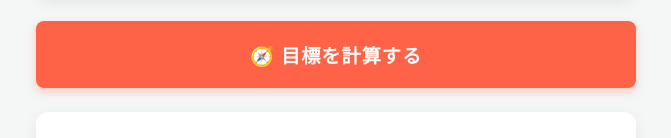
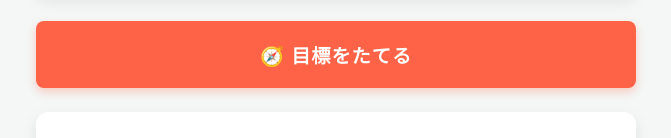
Before and after one commit to karapotetoki/gohan-compass, a plain HTML site: page index.html in a window 1280 px wide. Shown: the part 662-800 px from the top of the page, without its empty margins (304-975 px from the left). Drawn offline with Linux system fonts and the light colour scheme.

Commit message:
文言統一

```diff
--- a/index.html
+++ b/index.html
@@ -61,7 +61,7 @@
                 </div>
             </details>
 
-            <button id="planner-calculateBtn">🧭 目標を計算する</button>
+            <button id="planner-calculateBtn">🧭 目標をたてる</button>
 
             <div class="card" id="guideline-section">
                 <h2>摂取量の目安</h2>
```
